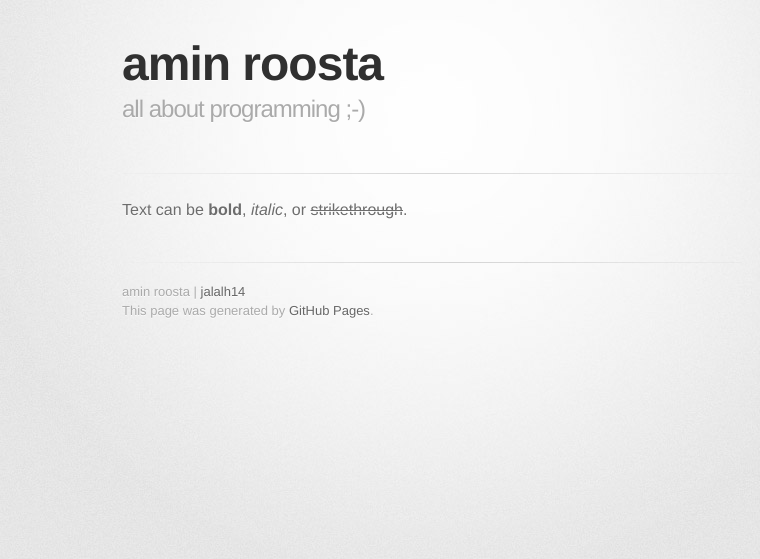
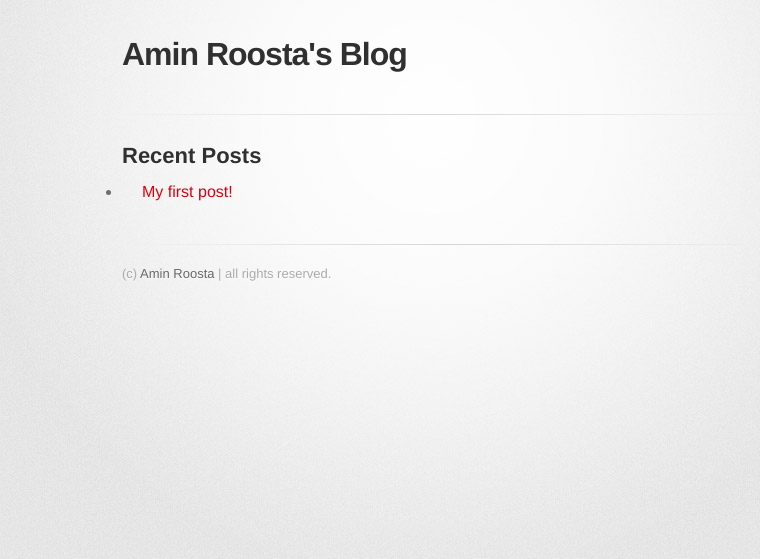
Before and after one commit to jalalh14/aminroosta.github.io, a Jekyll site: the page built from index.html, in a window 1280 px wide. Shown: the top 559 px of the page, without its empty margins (208-968 px from the left). Built offline with Jekyll 4.4.1, drawn with Linux system fonts in a browser that asks for light colours; some web fonts are replaced.

Commit message:
add sample post

```diff
--- a/_config.yml
+++ b/_config.yml
@@ -1,5 +1,4 @@
-title: amin roosta
-description: all about programming ;-)
+title: Amin Roosta's Blog
 show_downloads: false
 google_analytics:
 theme:
--- a/_layouts/default.html
+++ b/_layouts/default.html
@@ -17,8 +17,7 @@
       <div class="inner">
 
         <header>
-          <h1>{{ site.title | default: site.github.repository_name }}</h1>
-          <h2>{{ site.description | default: site.github.project_tagline }}</h2>
+          <h1>{{ site.title }}</h1>
         </header>
 
         <hr>
@@ -28,10 +27,7 @@
         </section>
 
         <footer>
-        {% if site.github.is_project_page %}
-          {{ site.title | default: site.github.repository_name }} | <a href="{{ site.github.owner_url }}">{{ site.github.owner_name }}</a><br>
-        {% endif %}
-          This page was generated by <a href="https://pages.github.com">GitHub Pages</a>.
+          (c) <a href="https://github.com/aminroosta">Amin Roosta</a> | all rights reserved.
         </footer>
 
       </div>
--- a/_sass/jekyll-theme-tactile.scss
+++ b/_sass/jekyll-theme-tactile.scss
@@ -72,7 +72,7 @@ header {
 
 header h1 {
   font-family: 'Chivo', 'Helvetica Neue', Helvetica, Arial, serif;
-  font-size: 48px; font-weight: 900;
+  font-size: 32px; font-weight: 700;
   line-height: 1.2;
   color: #303030;
   letter-spacing: -1px;
--- /dev/null
+++ b/index.html
@@ -0,0 +1,12 @@
+---
+layout: default
+---
+
+<h2><a href='#recent-posts'></a> Recent Posts</h2>
+<ul>
+  {% for post in site.posts %}
+  <li>
+    <a href="{{ post.url  }}">{{ post.title }}</a>
+  </li>
+  {% endfor %}
+</ul>
--- a/index.md
+++ /dev/null
@@ -1,5 +0,0 @@
----
-layout: default
----
-
-Text can be **bold**, _italic_, or ~~strikethrough~~.
```
Also changed, not shown: other parts of _layouts/default.html (+1 -1 lines), _posts/2017-01-18-my-first-post.md (added, +8 -0 lines).
